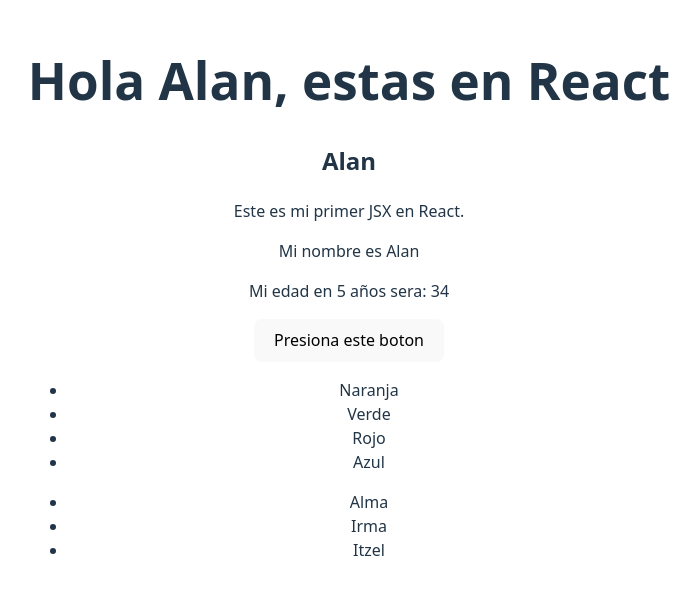
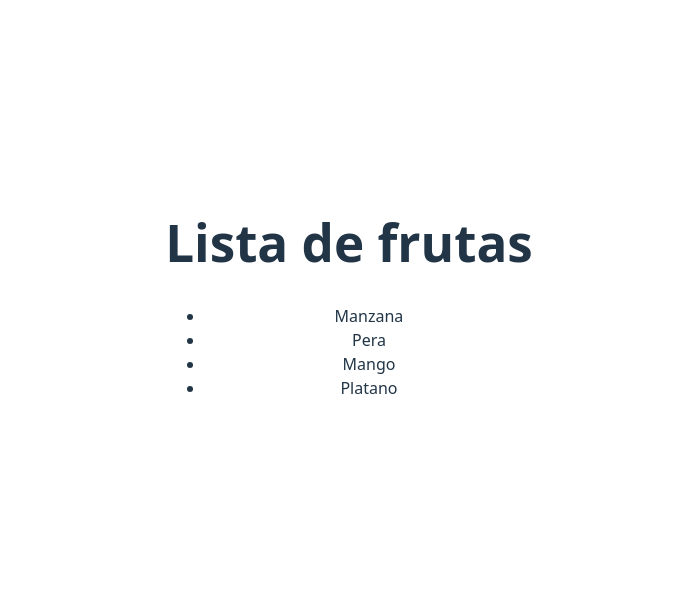
Before and after one commit to ftcursosap/proyecto-v3-react, a React (Vite) app: page / in a window 1280 px wide. Shown: the part 102-696 px from the top of the page, without its empty margins (291-991 px from the left). Built offline with nearby package versions, Linux system fonts and the light colour scheme.

Commit message:
Semana 10 - Dia 5

```diff
--- a/src/App.jsx
+++ b/src/App.jsx
@@ -6,26 +6,17 @@ import './App.css'
 function App() {
 
   const nombre = "Alan";
-  var edad = 29;
-  const colores = ["Naranja", "Verde", "Rojo", "Azul"];
-  return (
+
+  const frutas = ["Manzana", "Pera", "Mango", "Platano"];
+
+  return(
     <div>
-      <h1>Hola {nombre}, estas en React</h1>
-      <h2>{nombre}</h2>
-      <p>Este es mi primer JSX en React.</p>
-      <p>Mi nombre es Alan</p>
-      <p>Mi edad en 5 años sera: {edad + 5}</p>
-      <button>Presiona este boton</button>
+      <h1>Lista de frutas</h1>
+
       <ul>
-        <li>{colores[0]}</li>
-        <li>{colores[1]}</li>
-        <li>{colores[2]}</li>
-        <li>{colores[3]}</li>
-      </ul>
-      <ul>
-        <li>Alma</li>
-        <li>Irma</li>
-        <li>Itzel</li>
+        {frutas.map(function(fruta, index) {
+          return <li key={index}>{fruta}</li>;
+        })}
       </ul>
     </div>
   );
```
